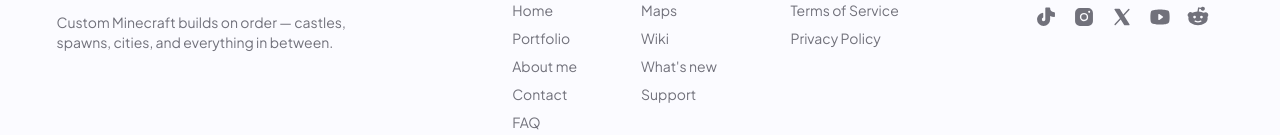
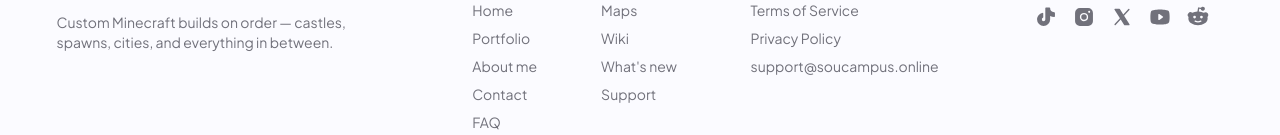
Before and after one commit to SouCampusV2/soucampusWeb, a Next.js app: page /cart in a window 1280 px wide. Shown: the part 817-952 px from the top of the page. Built offline with nearby package versions, Linux system fonts and the light colour scheme; no server answers; the database is empty; a web font is replaced by a local one.

Commit message:
Link the terms next to checkout and show the support email in the footer

```diff
--- a/src/app/(site)/cart/page.tsx
+++ b/src/app/(site)/cart/page.tsx
@@ -394,6 +394,25 @@ export default function CartPage() {
                         : "Checkout"}
                 </Button>
 
+                {/* Ссылки на условия — у самой кнопки, а не только в футере
+                    (аудит 25.09, docs/STRIPE.md → Legal). Человек должен
+                    видеть, на что соглашается, в момент согласия.
+                    ⚠️ Отказа от права на возврат здесь НЕТ намеренно: его
+                    текст зависит от политики возврата, а её выбирает
+                    владелец. Появится — встанет в Checkout Stripe
+                    (consent_collection) и сюда же. */}
+                <p className="mt-3 text-center text-xs leading-relaxed text-zinc-500 dark:text-zinc-400">
+                  By continuing you agree to our{" "}
+                  <Link href="/terms" className="underline underline-offset-2 hover:text-zinc-950 dark:hover:text-zinc-50">
+                    Terms of Service
+                  </Link>{" "}
+                  and{" "}
+                  <Link href="/privacy" className="underline underline-offset-2 hover:text-zinc-950 dark:hover:text-zinc-50">
+                    Privacy Policy
+                  </Link>
+                  .
+                </p>
+
                 {state === "error" && (
                   <p className="mt-2 text-sm text-red-600 dark:text-red-400" role="alert">
                     Something went wrong — please try again.
--- a/src/components/ContactFooter.tsx
+++ b/src/components/ContactFooter.tsx
@@ -16,7 +16,7 @@ import {
   YoutubeLogo,
 } from "@phosphor-icons/react";
 import { ThemeToggle } from "@/components/ThemeToggle";
-import { DISCORD_INVITE, NAV_LINKS } from "@/lib/site";
+import { DISCORD_INVITE, NAV_LINKS, SUPPORT_EMAIL } from "@/lib/site";
 import { SHOP_NAV_LINKS } from "@/lib/products";
 import { isMarketplaceRoute } from "@/lib/marketplace-routes";
 
@@ -236,6 +236,18 @@ export function ContactFooter() {
                     Privacy Policy
                   </Link>
                 </li>
+                {/* Почта продавца — «в легкодоступном месте», как требует
+                    право ЕС для торгующих онлайн (аудит 25.09, docs/STRIPE.md
+                    → Legal). Футер есть на каждой странице — места
+                    доступнее у сайта нет. Обычный <a>: mailto не страница. */}
+                <li>
+                  <a
+                    href={`mailto:${SUPPORT_EMAIL}`}
+                    className="inline-block break-all transition-colors hover:text-zinc-950 pointer-coarse:py-1.5 dark:hover:text-zinc-50"
+                  >
+                    {SUPPORT_EMAIL}
+                  </a>
+                </li>
               </ul>
             </div>
           </div>
```
